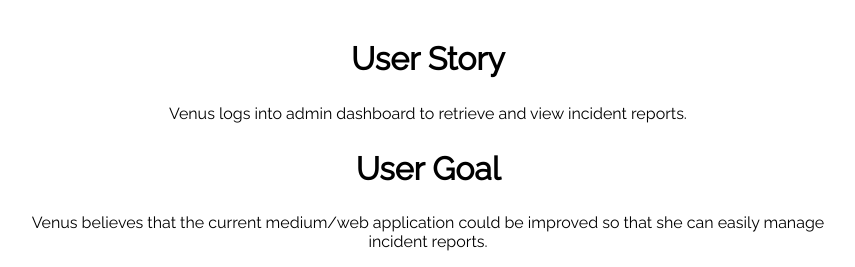
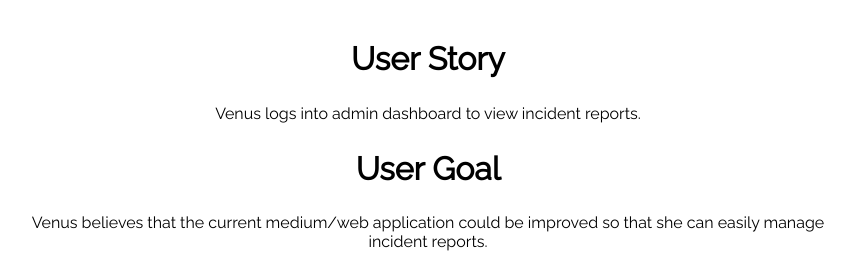
Before and after one commit to Koriganp/infrastructure, a PHP site: page /epic/venus.php in a window 1280 px wide. Shown: the part 1212-1479 px from the top of the page, without its empty margins (212-1067 px from the left). Run offline with PHP 8.4, Linux system fonts and the light colour scheme.

Commit message:
changed user story

```diff
--- a/epic/venus.php
+++ b/epic/venus.php
@@ -31,7 +31,7 @@
 				<li>Would like an graphical chart that shows percentages of what categories are least/most reported.</li>
 			</ul>
 			<h2>User Story</h2>
-			<p class = "story">Venus logs into admin dashboard to retrieve and view incident reports.</p>
+			<p class = "story">Venus logs into admin dashboard to view incident reports.</p>
 			<h2>User Goal</h2>
 			<p class = "story">Venus believes that the current medium/web application could be improved
 				so that she can easily manage incident reports.</p>
```
